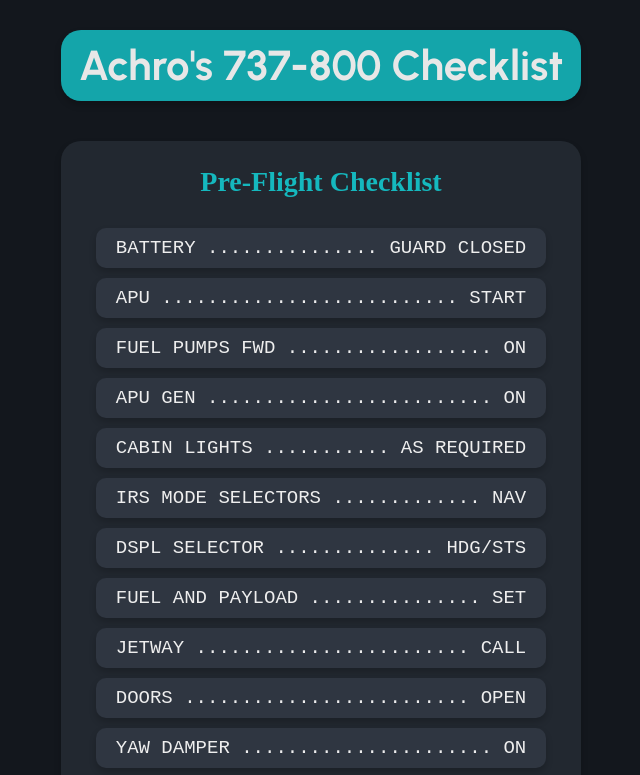
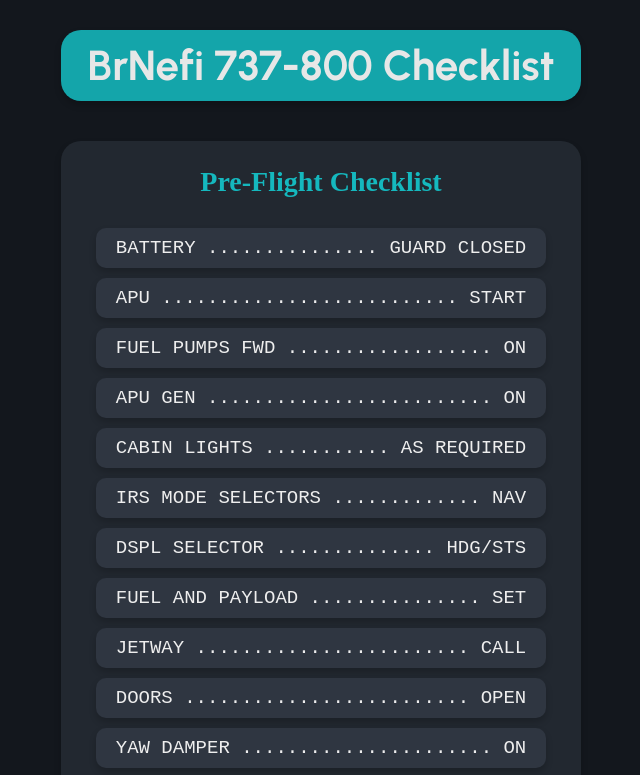
Before and after one commit to BrNefi/brnefi.github.io, a plain HTML site: page index.html in a window 1280 px wide. Shown: the top 775 px of the page, without its empty margins (319-959 px from the left). Drawn offline with Linux system fonts and the light colour scheme; a web font is replaced by a local one.

Commit message:
Update index.html

```diff
--- a/index.html
+++ b/index.html
@@ -3,7 +3,7 @@
 <head>
 <meta charset="UTF-8">
 <meta name="viewport" content="width=device-width, initial-scale=1.0">
-<title>Achro's 737-800 Checklist</title>
+<title>BrNefi 737-800 Checklist</title>
 <link rel="preconnect" href="https://fonts.googleapis.com">
 <link rel="preconnect" href="https://fonts.gstatic.com" crossorigin>
 <link href="https://fonts.googleapis.com/css2?family=Hepta+Slab:wght@1..900&family=Spline+Sans+Mono:ital,wght@0,300..700;1,300..700&family=Urbanist:wght@100..900&display=swap" rel="stylesheet">
@@ -154,7 +154,7 @@
 </head>
 <body>
 
-<h3>Achro's 737-800 Checklist</h3>
+<h3>BrNefi 737-800 Checklist</h3>
 
 <div class="topic-box" id="topic1">
     <h2>Pre-Flight Checklist</h2>
```
